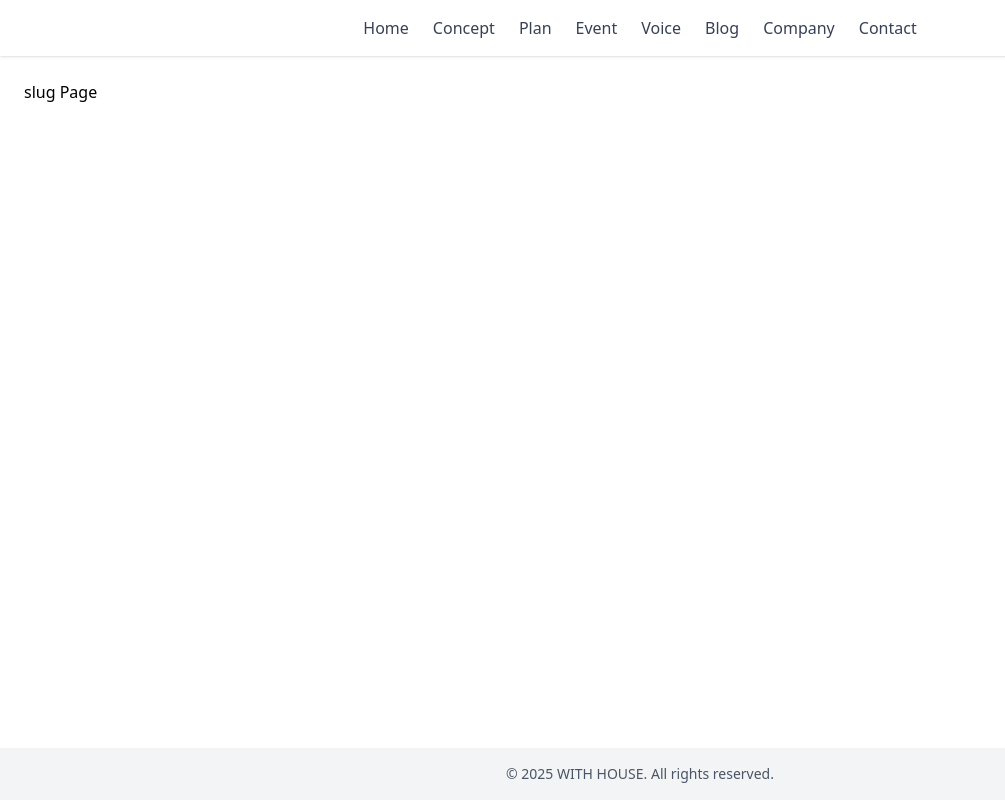
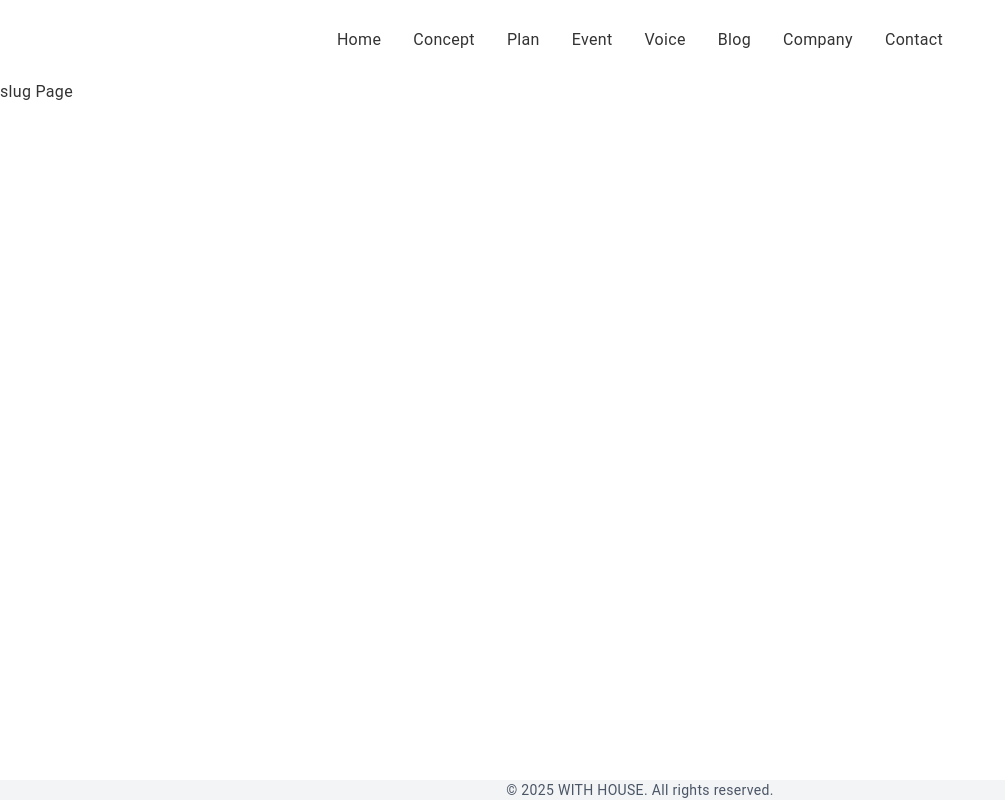
Before and after one commit to Naoki-Yokoyama-1991/with-next, a Next.js app: page /blog/slug in a window 1280 px wide. Shown: the whole page, without its empty margins (0-1005 px from the left). Built offline with nearby package versions, Linux system fonts and the light colour scheme.

Commit message:
Update project structure and remove unused assets

```diff
--- a/src/app/globals.css
+++ b/src/app/globals.css
@@ -1,4 +1,26 @@
 @import 'tailwindcss';
 
+*,
+*::before,
+*::after {
+  margin: 0;
+  padding: 0;
+  box-sizing: border-box;
+}
+
+html {
+  /* 1rem = 10px */
+}
 body {
+  font-size: 16px; /* 10px */
+  line-height: 1.5;
+  font-family: 'Inter', sans-serif;
+  -webkit-font-smoothing: antialiased;
+  -moz-osx-font-smoothing: grayscale;
+  color: #333333; /* ダークグレーにすることで目に優しい */
+  font-family: 'Roboto', sans-serif; /* Webフォントやシステムフォントを設定 */
+  text-rendering: optimizeLegibility; /* フォントのレンダリング精度を最適化 */
+  word-wrap: break-word; /* 単語が長すぎる場合に折り返し */
+  overflow-wrap: break-word; /* 長すぎる単語を改行して折り返す */
+  letter-spacing: 0.02em; /* 文字間隔を微調整 */
 }
--- a/src/components/Header.tsx
+++ b/src/components/Header.tsx
@@ -4,17 +4,17 @@ import Link from 'next/link';
 
 export default function Header() {
   return (
-    <header className='bg-white shadow-sm'>
-      <div className='max-w-7xl mx-auto px-4 py-4'>
-        <nav className='flex flex-wrap justify-center gap-x-6 gap-y-2 text-sm sm:text-base text-gray-700'>
-          <Link href='/'>Home</Link>
-          <Link href='/concept'>Concept</Link>
-          <Link href='/plan'>Plan</Link>
-          <Link href='/event'>Event</Link>
-          <Link href='/voice'>Voice</Link>
-          <Link href='/blog'>Blog</Link>
-          <Link href='/company'>Company</Link>
-          <Link href='/contact'>Contact</Link>
+    <header className="bg-white">
+      <div className="h-20">
+        <nav className="flex flex-wrap justify-center items-center gap-x-8 h-full">
+          <Link href="/">Home</Link>
+          <Link href="/concept">Concept</Link>
+          <Link href="/plan">Plan</Link>
+          <Link href="/event">Event</Link>
+          <Link href="/voice">Voice</Link>
+          <Link href="/blog">Blog</Link>
+          <Link href="/company">Company</Link>
+          <Link href="/contact">Contact</Link>
         </nav>
       </div>
     </header>
```
